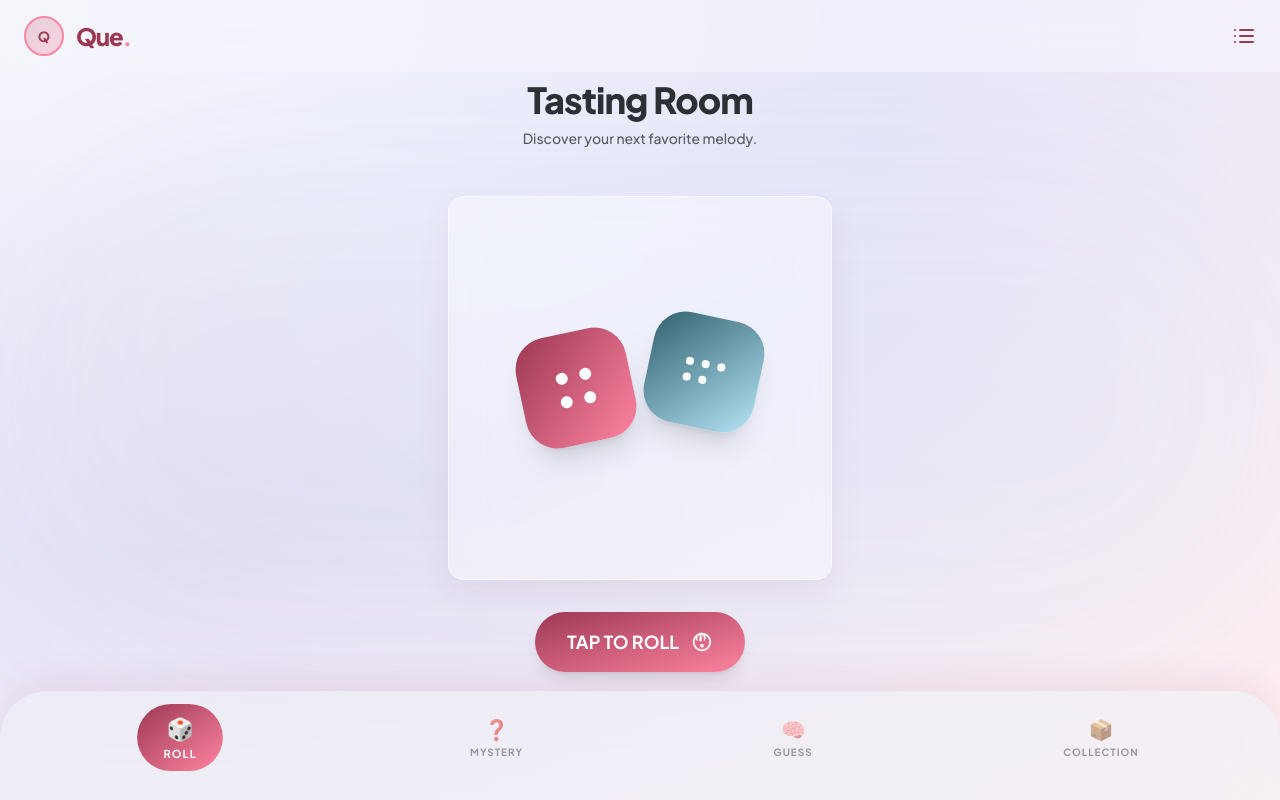
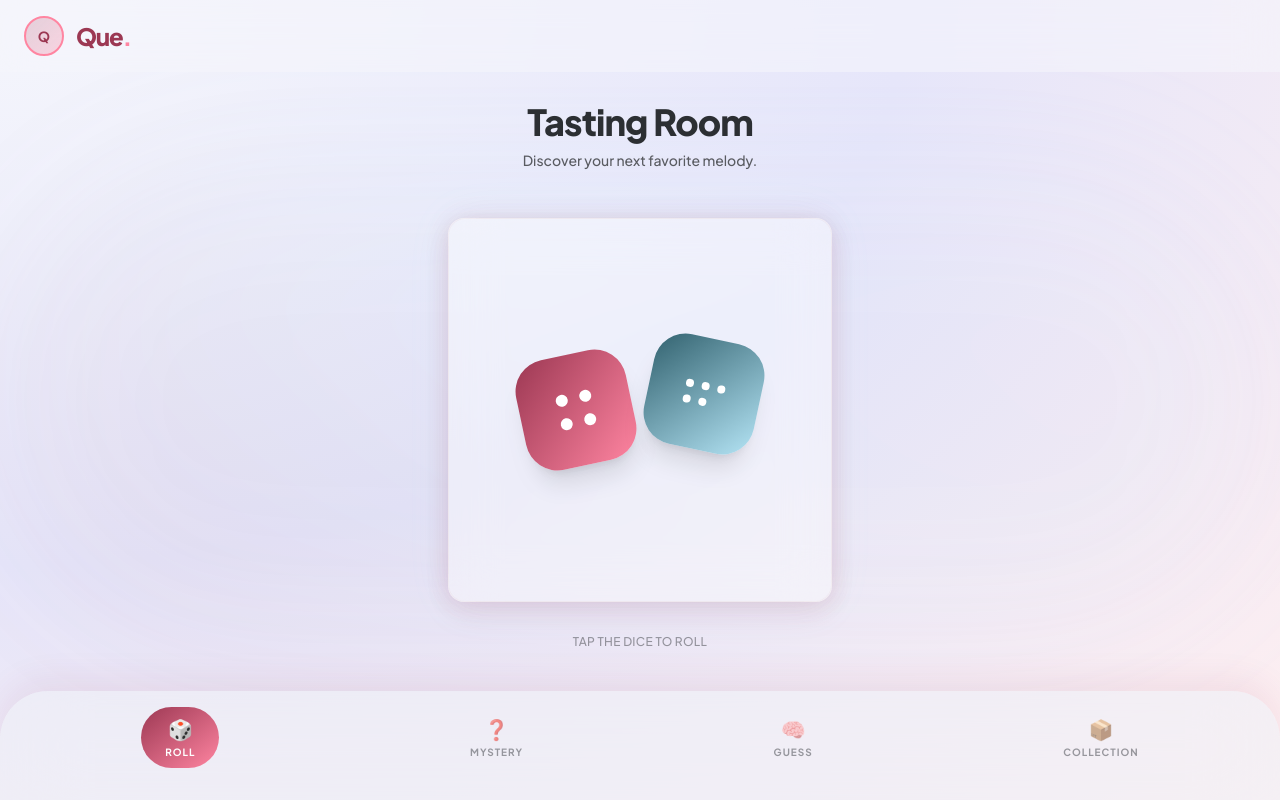
Before and after one commit to Ulmermunster/que-app, a React (Vite) app in the folder apps/web/: page / in a window 1280 px wide. Built offline with nearby package versions, Linux system fonts and the light colour scheme.

Commit message:
Fix: Nav routing, UX cleanup, and interactive dice

```diff
--- a/apps/web/src/index.css
+++ b/apps/web/src/index.css
@@ -215,3 +215,16 @@ body {
   0%, 100% { opacity: 0.4; transform: scale(1); }
   50% { opacity: 0.7; transform: scale(1.05); }
 }
+
+/* Dice pulse glow on Home screen */
+.dice-pulse-glow {
+  animation: dice-glow 2.5s ease-in-out infinite;
+}
+@keyframes dice-glow {
+  0%, 100% {
+    box-shadow: 0 0 20px rgba(156, 56, 83, 0.1), 0 0 40px rgba(180, 228, 245, 0.05);
+  }
+  50% {
+    box-shadow: 0 0 30px rgba(156, 56, 83, 0.25), 0 0 60px rgba(180, 228, 245, 0.15);
+  }
+}
--- a/apps/web/src/pages/ClipPicker.tsx
+++ b/apps/web/src/pages/ClipPicker.tsx
@@ -24,7 +24,9 @@ export default function ClipPicker() {
   const [senderName, setSenderName] = useState('');
   const [error, setError] = useState('');
   const [copied, setCopied] = useState(false);
-  const [gameMode, setGameMode] = useState<'vibe' | 'guess'>('vibe');
+  const [gameMode, setGameMode] = useState<'vibe' | 'guess'>(
+    (location.state as any)?.defaultGameMode === 'guess' ? 'guess' : 'vibe'
+  );
 
   const handleGenerate = async () => {
     if (!track) return;
--- a/apps/web/src/pages/Home.tsx
+++ b/apps/web/src/pages/Home.tsx
@@ -30,20 +30,8 @@ export default function Home() {
             Que<span className="text-primary-container">.</span>
           </span>
         </div>
-        <button
-          onClick={() => navigate('/queue')}
-          className="text-primary hover:opacity-80 transition-opacity active:scale-95 duration-200"
-          aria-label="Queue history"
-        >
-          <svg width="24" height="24" viewBox="0 0 24 24" fill="none" stroke="currentColor" strokeWidth="2" strokeLinecap="round" strokeLinejoin="round">
-            <line x1="8" y1="6" x2="21" y2="6" />
-            <line x1="8" y1="12" x2="21" y2="12" />
-            <line x1="8" y1="18" x2="21" y2="18" />
-            <line x1="3" y1="6" x2="3.01" y2="6" />
-            <line x1="3" y1="12" x2="3.01" y2="12" />
-            <line x1="3" y1="18" x2="3.01" y2="18" />
-          </svg>
-        </button>
+{/* spacer to balance header layout */}
+        <div className="w-10" />
       </header>
 
       {/* ── Main Content ── */}
@@ -63,11 +51,19 @@ export default function Home() {
           </p>
         </section>
 
-        {/* ── Central Glass Card with Dice ── */}
-        <div className="relative z-10 w-full max-w-sm aspect-square glass-card flex items-center justify-center mb-8">
+        {/* ── Central Glass Card with Dice (clickable) ── */}
+        <button
+          onPointerDown={hapticTap}
+          onClick={() => navigate('/send')}
+          className="relative z-10 w-full max-w-sm aspect-square glass-card flex items-center justify-center mb-8 cursor-pointer active:scale-[0.97] transition-transform duration-200 group"
+          aria-label="Roll the dice"
+        >
+          {/* Pulsing glow ring behind dice */}
+          <div className="absolute inset-0 rounded-card dice-pulse-glow pointer-events-none" />
+
           <div className="relative w-full h-full flex items-center justify-center gap-4">
             {/* Magenta Die */}
-            <div className="w-28 h-28 bg-gradient-to-br from-primary to-primary-container rounded-lg shadow-xl transform -rotate-12 flex items-center justify-center">
+            <div className="w-28 h-28 bg-gradient-to-br from-primary to-primary-container rounded-lg shadow-xl transform -rotate-12 flex items-center justify-center group-hover:scale-105 transition-transform duration-300">
               <div className="grid grid-cols-2 gap-3 p-4">
                 <div className="w-3 h-3 bg-white rounded-full" />
                 <div className="w-3 h-3 bg-white rounded-full" />
@@ -76,7 +72,7 @@ export default function Home() {
               </div>
             </div>
             {/* Cyan Die */}
-            <div className="w-28 h-28 bg-gradient-to-br from-secondary to-secondary-container rounded-lg shadow-xl transform rotate-12 -translate-y-4 flex items-center justify-center">
+            <div className="w-28 h-28 bg-gradient-to-br from-secondary to-secondary-container rounded-lg shadow-xl transform rotate-12 -translate-y-4 flex items-center justify-center group-hover:scale-105 transition-transform duration-300">
               <div className="grid grid-cols-3 gap-2 p-4">
                 <div className="w-2 h-2 bg-white rounded-full" />
                 <div className="w-2 h-2 bg-white rounded-full" />
@@ -86,20 +82,12 @@ export default function Home() {
               </div>
             </div>
           </div>
-        </div>
+        </button>
 
-        {/* TAP TO ROLL Button */}
-        <button
-          onPointerDown={hapticTap}
-          onClick={() => navigate('/send')}
-          className="relative z-10 flex items-center gap-3 bg-gradient-to-br from-primary to-primary-container text-white px-8 py-4 rounded-full font-headline font-bold text-lg shadow-lg active:scale-95 transition-all duration-200"
-          aria-label="Send a Que"
-        >
-          <span>TAP TO ROLL</span>
-          <svg width="22" height="22" viewBox="0 0 24 24" fill="currentColor" opacity="0.9">
-            <path d="M9 11.24V7.5a2.5 2.5 0 0 1 5 0v3.74c1.21-.81 2-2.18 2-3.74C16 4.46 13.54 2 10.5 2S5 4.46 5 7.5c0 1.56.79 2.93 2 3.74V7.5a2.5 2.5 0 0 1 5 0v3.74zM12 14c-1.1 0-2 .9-2 2s.9 2 2 2 2-.9 2-2-.9-2-2-2zm0-12C6.48 2 2 6.48 2 12s4.48 10 10 10 10-4.48 10-10S17.52 2 12 2zm0 18c-4.42 0-8-3.58-8-8s3.58-8 8-8 8 3.58 8 8-3.58 8-8 8z" />
-          </svg>
-        </button>
+        {/* Tap hint */}
+        <p className="relative z-10 text-muted text-xs font-medium tracking-wide uppercase opacity-60">
+          Tap the dice to roll
+        </p>
       </main>
 
       {/* ── Bottom Nav Bar ── */}
@@ -115,8 +103,8 @@ export default function Home() {
       >
         {/* Active: ROLL */}
         <button
-          onClick={() => navigate('/send')}
-          className="flex flex-col items-center justify-center bg-gradient-to-br from-primary to-primary-container text-white rounded-full px-6 py-2 scale-110 active:scale-95 transition-all duration-200"
+          onClick={() => navigate('/')}
+          className="flex flex-col items-center justify-center bg-gradient-to-br from-primary to-primary-container text-white rounded-full px-6 py-2 active:scale-95 transition-all duration-200"
         >
           <span className="text-xl">🎲</span>
           <span className="text-[10px] uppercase tracking-widest font-bold mt-0.5 font-body">ROLL</span>
@@ -133,7 +121,7 @@ export default function Home() {
 
         {/* GUESS */}
         <button
-          onClick={() => navigate('/send')}
+          onClick={() => navigate('/send', { state: { defaultGameMode: 'guess' } })}
           className="flex flex-col items-center justify-center text-muted opacity-60 hover:scale-105 transition-transform"
         >
           <span className="text-xl">🧠</span>
--- a/apps/web/src/pages/Send.tsx
+++ b/apps/web/src/pages/Send.tsx
@@ -1,5 +1,5 @@
 import { useState, useCallback, useRef, useEffect } from 'react';
-import { useNavigate } from 'react-router-dom';
+import { useNavigate, useLocation } from 'react-router-dom';
 import SearchInput from '../components/SearchInput';
 import TrackResult from '../components/TrackResult';
 import ArtistResult from '../components/ArtistResult';
@@ -15,6 +15,8 @@ function formatTime(sec: number) {
 
 export default function Send() {
   const navigate = useNavigate();
+  const location = useLocation();
+  const defaultGameMode = (location.state as any)?.defaultGameMode;
   const [searchLoading, setSearchLoading] = useState(false);
   const [tracks, setTracks] = useState<any[]>([]);
   const [artists, setArtists] = useState<any[]>([]);
@@ -51,8 +53,8 @@ export default function Send() {
   }, []);
 
   const handleTrackSelect = useCallback((track: any) => {
-    navigate('/send/clip', { state: { track } });
-  }, [navigate]);
+    navigate('/send/clip', { state: { track, defaultGameMode } });
+  }, [navigate, defaultGameMode]);
 
   const handleArtistSelect = useCallback((artist: any) => {
     navigate(`/send/artist/${artist.id}`, { state: { artist } });
@@ -434,7 +436,7 @@ export default function Send() {
           }}
         >
           <button
-            onClick={() => { exitDiscovery(); navigate('/send'); }}
+            onClick={() => { exitDiscovery(); navigate('/'); }}
             className="flex flex-col items-center justify-center text-muted opacity-60 hover:scale-105 transition-transform"
           >
             <span className="text-xl">🎲</span>
@@ -442,13 +444,13 @@ export default function Send() {
           </button>
           <button
             onClick={exitDiscovery}
-            className="flex flex-col items-center justify-center bg-gradient-to-br from-primary to-primary-container text-white rounded-full w-16 h-16 -mt-10 shadow-lg active:scale-90 duration-300"
+            className="flex flex-col items-center justify-center bg-gradient-to-br from-primary to-primary-container text-white rounded-full px-6 py-2 active:scale-95 transition-all duration-200"
           >
-            <span className="text-lg">❓</span>
+            <span className="text-xl">❓</span>
             <span className="text-[10px] uppercase tracking-widest font-bold mt-0.5 font-body">MYSTERY</span>
           </button>
           <button
-            onClick={() => { exitDiscovery(); navigate('/send'); }}
+            onClick={() => { exitDiscovery(); navigate('/send', { state: { defaultGameMode: 'guess' } }); }}
             className="flex flex-col items-center justify-center text-muted opacity-60 hover:scale-105 transition-transform"
           >
             <span className="text-xl">🧠</span>
@@ -501,15 +503,6 @@ export default function Send() {
       <div className="mt-4">
         <SearchInput onSearch={handleSearch} isLoading={searchLoading} />
       </div>
-
-      {/* ── Roll the Dice button ── */}
-      <button
-        onPointerDown={hapticTap}
-        onClick={handleRollDice}
-        className="mt-4 py-3 text-sm font-bold font-headline text-primary border border-primary/30 rounded-full active:scale-[0.97] transition-all hover:bg-primary/5 backdrop-blur-sm bg-white/20"
-      >
-        Roll the Dice 🎲
-      </button>
 
       {/* Search loading */}
       {searchLoading && (
@@ -583,20 +576,20 @@ export default function Send() {
         }}
       >
         <button
-          onClick={handleRollDice}
+          onClick={() => navigate('/')}
           className="flex flex-col items-center justify-center text-muted opacity-60 hover:scale-105 transition-transform"
         >
           <span className="text-xl">🎲</span>
           <span className="text-[10px] uppercase tracking-widest font-bold mt-0.5 font-body">ROLL</span>
         </button>
         <button
-          className="flex flex-col items-center justify-center bg-gradient-to-br from-primary to-primary-container text-white rounded-full w-16 h-16 -mt-10 shadow-lg active:scale-90 duration-300"
+          className="flex flex-col items-center justify-center bg-gradient-to-br from-primary to-primary-container text-white rounded-full px-6 py-2 active:scale-95 transition-all duration-200"
         >
-          <span className="text-lg">❓</span>
+          <span className="text-xl">❓</span>
           <span className="text-[10px] uppercase tracking-widest font-bold mt-0.5 font-body">MYSTERY</span>
         </button>
         <button
-          onClick={() => navigate('/send')}
+          onClick={() => navigate('/send', { state: { defaultGameMode: 'guess' } })}
           className="flex flex-col items-center justify-center text-muted opacity-60 hover:scale-105 transition-transform"
         >
           <span className="text-xl">🧠</span>
```
